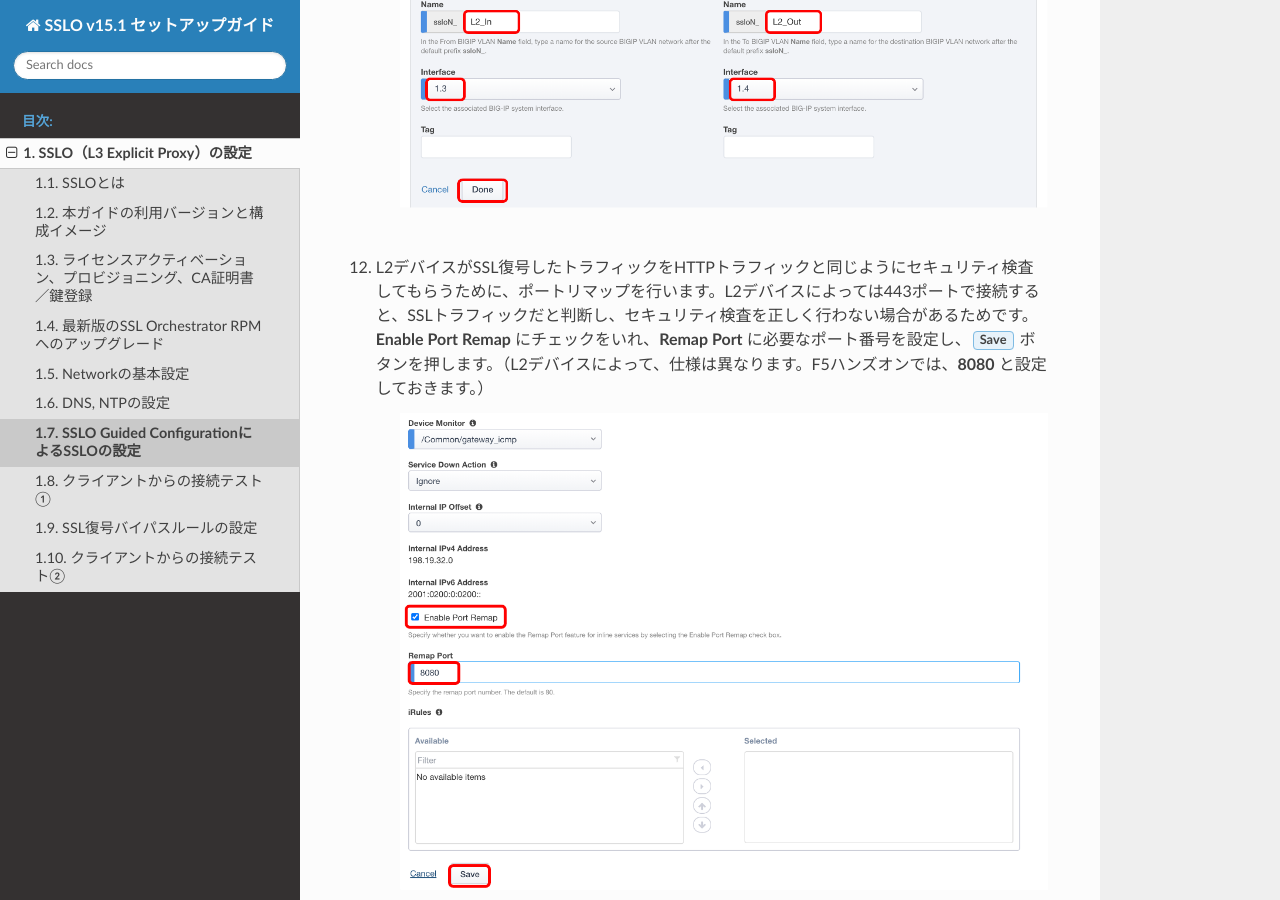
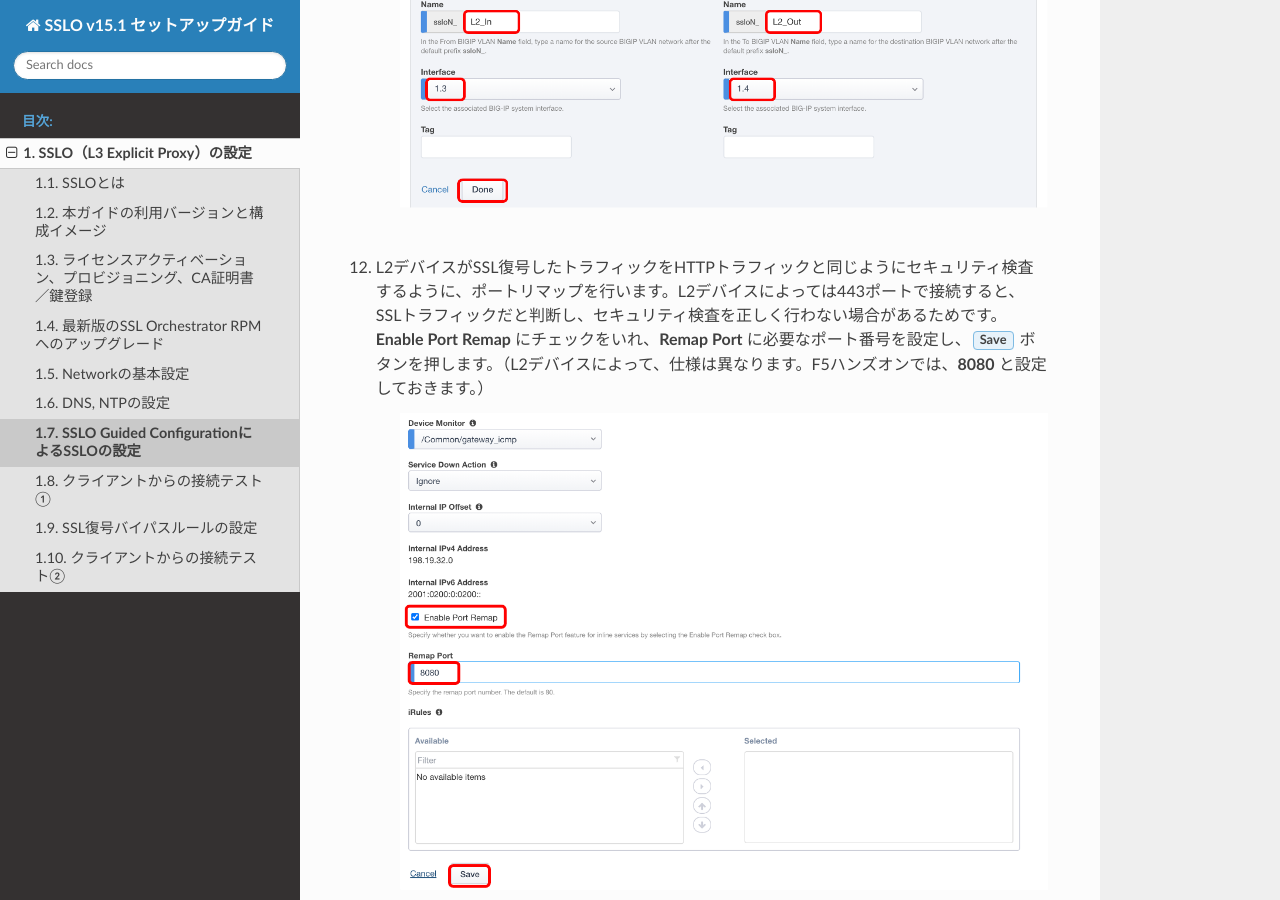
Before and after one commit to BeF5/f5j-easy-setup-sslo-15, a Sphinx documentation site: the page built from docs/content1/module07/module07.rst, in a window 1280 px wide and 900 px high, scrolled down 4840 px. Built offline with Sphinx 7.4.7 and the Read the Docs theme 2.0.0, drawn with Linux system fonts in a browser that asks for light colours.

Commit message:
no message

```diff
--- a/docs/content1/module07/module07.rst
+++ b/docs/content1/module07/module07.rst
@@ -45,7 +45,7 @@ SSLO Guided ConfigurationによるSSLOの設定
 
     .. image:: images/mod7-11.png
     |
-#. L2デバイスがSSL復号したトラフィックをHTTPトラフィックと同じようにセキュリティ検査してもらうために、ポートリマップを行います。L2デバイスによっては443ポートで接続すると、SSLトラフィックだと判断し、セキュリティ検査を正しく行わない場合があるためです。 **Enable Port Remap** にチェックをいれ、**Remap Port** に必要なポート番号を設定し、:guilabel:`Save` ボタンを押します。（L2デバイスによって、仕様は異なります。F5ハンズオンでは、**8080** と設定しておきます。）
+#. L2デバイスがSSL復号したトラフィックをHTTPトラフィックと同じようにセキュリティ検査するように、ポートリマップを行います。L2デバイスによっては443ポートで接続すると、SSLトラフィックだと判断し、セキュリティ検査を正しく行わない場合があるためです。 **Enable Port Remap** にチェックをいれ、**Remap Port** に必要なポート番号を設定し、:guilabel:`Save` ボタンを押します。（L2デバイスによって、仕様は異なります。F5ハンズオンでは、**8080** と設定しておきます。）
 
     .. image:: images/mod7-12.png
     |
```
